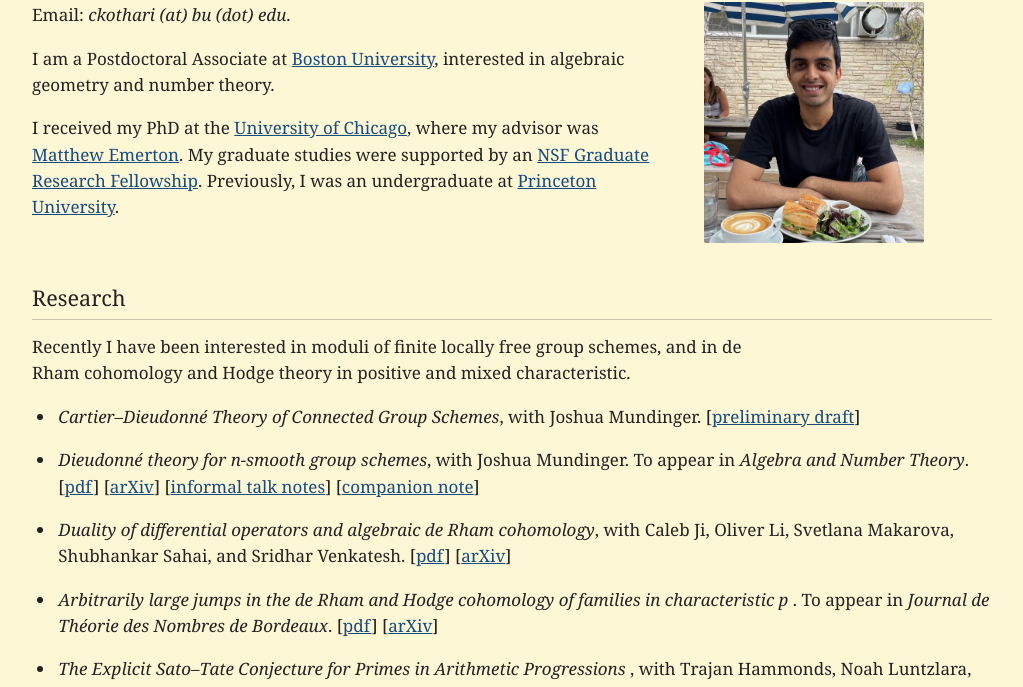
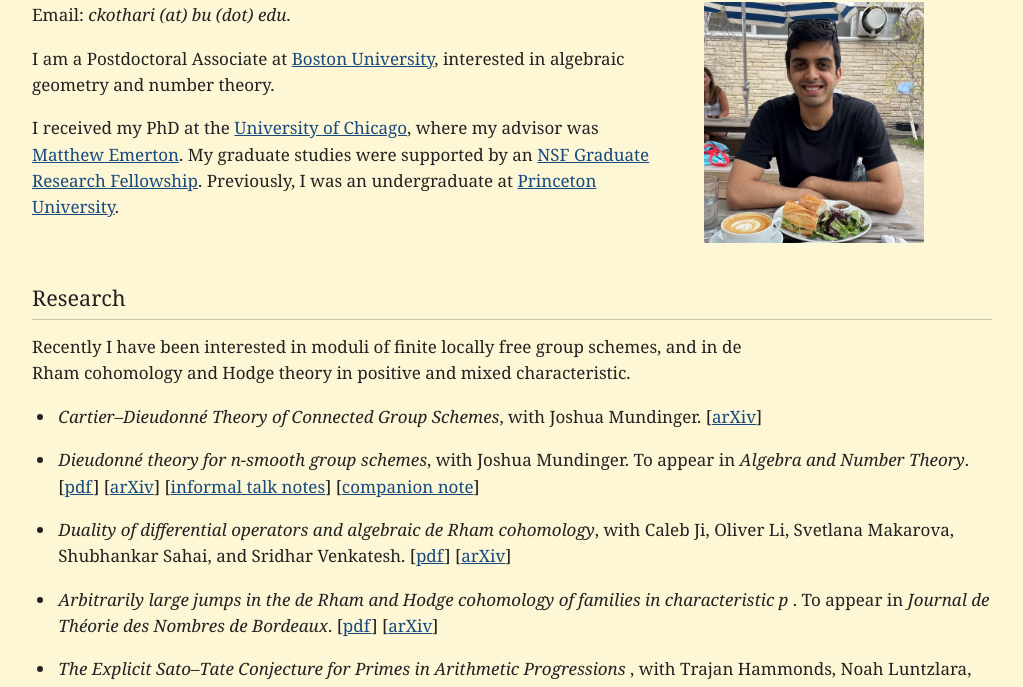
Before and after one commit to casimirkothari/casimirkothari.github.io, a plain HTML site: page index.html in a window 1280 px wide. Shown: the part 110-797 px from the top of the page, without its empty margins (128-1151 px from the left). Drawn offline with Linux system fonts and the light colour scheme.

Commit message:
Update index.html

```diff
--- a/index.html
+++ b/index.html
@@ -159,7 +159,9 @@
       <ul>
         <li>
           <i>Cartier&ndash;Dieudonné Theory of Connected Group Schemes</i>,
-          with Joshua Mundinger. [<a href="cartier--dieudonne_draft.pdf">preliminary draft</a>]
+          with Joshua Mundinger.  <span class="links">
+            [<a href="https://arxiv.org/abs/2609.30586">arXiv</a>]
+          </span>
         </li>
 
         <li>
```
